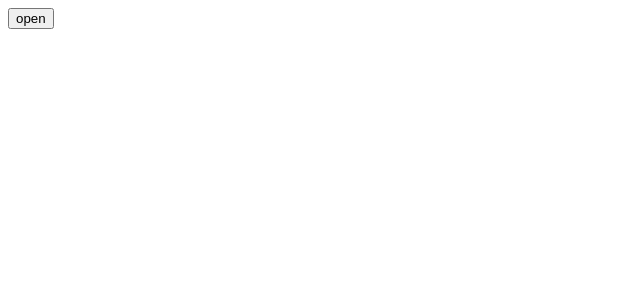
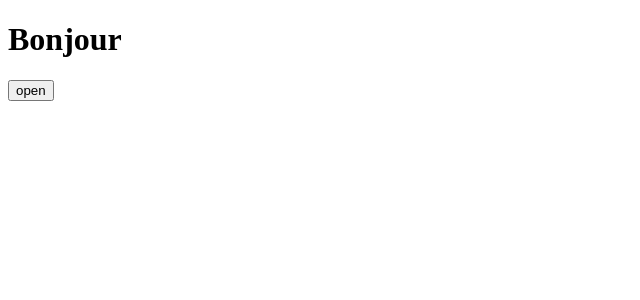
Before and after one commit to ksthiam/test-vue-cli-2020, a Vue app: page / in a window 1280 px wide. Shown: the top 300 px of the page, without its empty margins (0-640 px from the left). Built offline with nearby package versions, Linux system fonts and the light colour scheme.

Commit message:
Commit : Composant LightBox

```diff
--- a/src/App.vue
+++ b/src/App.vue
@@ -1,30 +1,19 @@
 <template>
   <div id="app">
-
-
-    <button @click="$refs.dialog.show ()">open</button>
-    <SimpleDialog ref="dialog"
-                  initial-visible
-                  titre="Le titre de cette instance" >
-    Le contenu de l'élément s'affiche dans ...
-      </SimpleDialog>
+    <h1>Bonjour</h1>
+    <light-box/>
   </div>
 </template>
 
 <script>
-import SimpleDialog from "@/components/SimpleDialog";
+import LightBox from "@/components/LightBox";
 
 export default {
   name: 'App',
   components: {
-    SimpleDialog
+    LightBox
 
   },
-  data: function (){
-    return {
-
-    }
-  }
 }
 </script>
 
--- /dev/null
+++ b/src/components/LightBox.vue
@@ -0,0 +1,28 @@
+<template>
+  <div classe="light-box">
+
+    <button @click="$refs.dialog.show ()">open</button>
+
+    <SimpleDialog ref="dialog"
+                  titre="Le nouveau titre depuis le parent" >
+      Le contenu passe par le parent
+    </SimpleDialog>
+  </div>
+</template>
+
+<script>
+import SimpleDialog from "@/components/SimpleDialog";
+
+export default {
+  name: 'LightBox',
+  components: {
+    SimpleDialog
+
+  },
+}
+
+</script>
+
+<style>
+
+</style>
```
